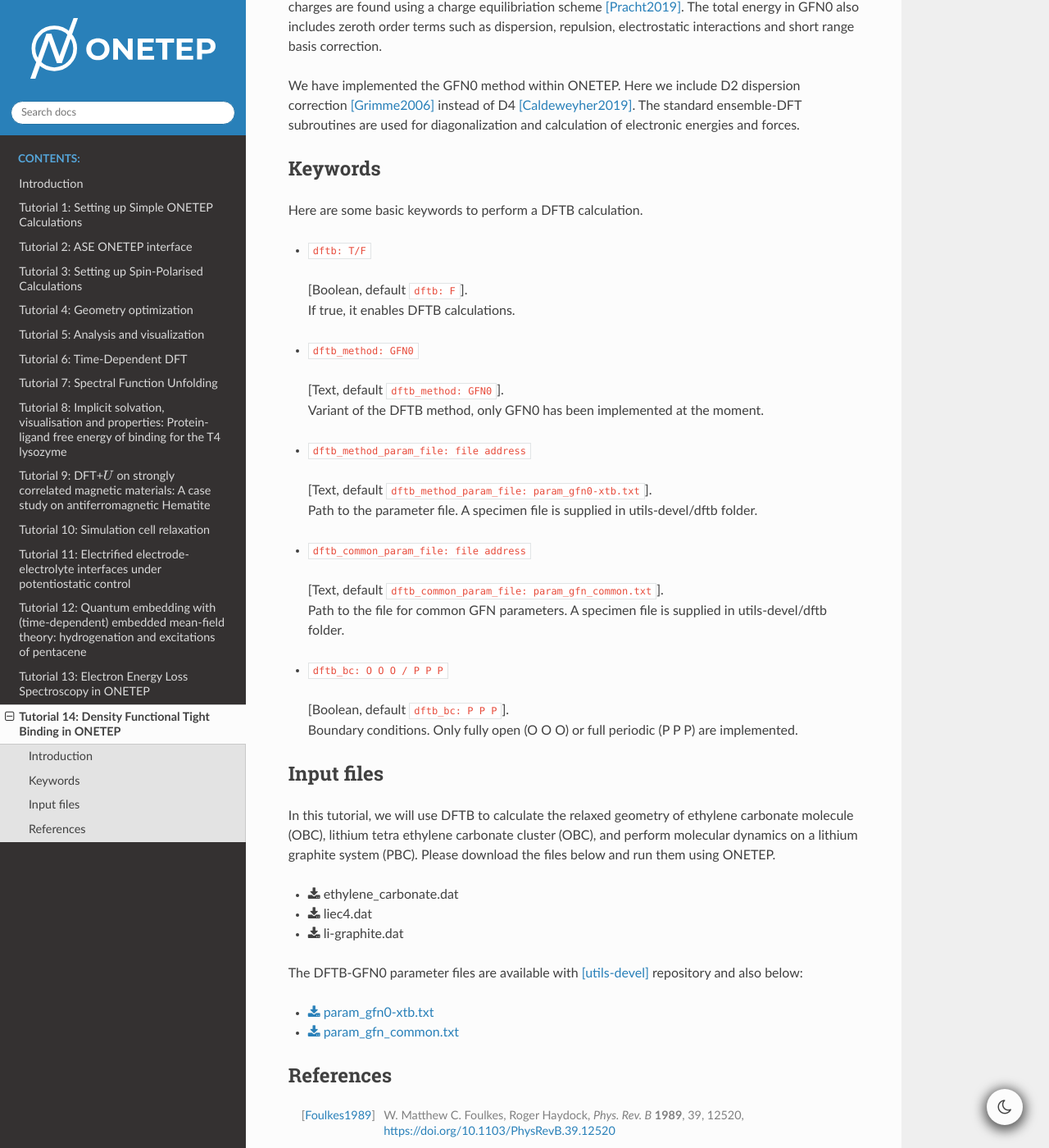
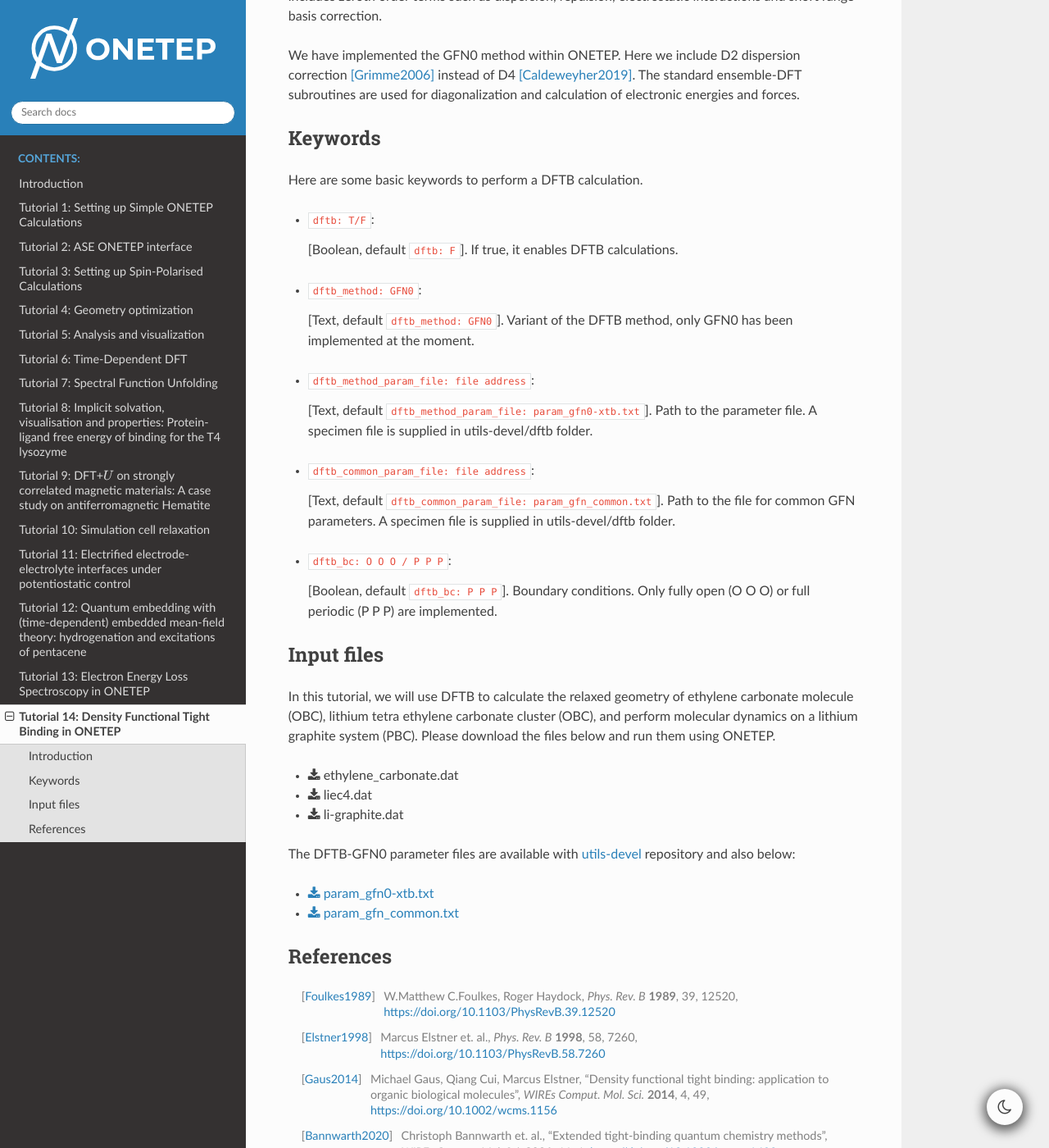
Before and after one commit to onetep-devel/tutorials, a Sphinx documentation site: the page built from source/T14_DFTB.rst, in a window 1280 px wide and 1400 px high, scrolled down 673 px. Shown: the whole window at 82% size. Built offline with Sphinx 7.4.7 and the Read the Docs theme 2.0.0, drawn with Linux system fonts in a browser that asks for light colours; part of the change alters nothing that is shown; some of the changed text lies outside the part shown.

Commit message:
Update T14.

```diff
--- a/source/T14_DFTB.rst
+++ b/source/T14_DFTB.rst
@@ -13,12 +13,12 @@ Introduction
 ============
 
 Density Functional Tight binding models have been derived by a Taylor expansion
-of the DFT energy functional in terms of the electron density and truncation
-up to a certain order in the expansion [Foulkes1989]_. Within DFTB,
-the following eigenvalue equations are solved via diagonalization:
+of the DFT energy functional in terms of the electron density and truncation up
+to a certain order in the expansion [Foulkes1989]_. Within DFTB, the following
+eigenvalue equations are solved via diagonalization:
 
+.. :label: Kohn_Sham_equation
 .. math::
-  :label: Kohn_Sham_equation
 
    \begin{aligned}
       H_{\alpha\beta}M^{\beta}_{\,i} = S_{\alpha\beta} M^{\beta}_{\,i} \epsilon_i,
@@ -29,15 +29,18 @@ is the overlap matrix, :math:`M^{\beta}_{\,i}` are the orbital coefficients, and
 :math:`\epsilon_i` are energy eigenvalues. The Hamiltonian is built from
 parameters. [Elstner1998]_ proposed a self consistent charge (SCC) extension
 to the traditional DFTB approach, which optmizes the atomic charges
-self consistently. Henceforth, a series of SCC DFTB methods have been developed [Gaus2014]_.
-Recently, non-SCC methods have undergone a revival because of their speed and applicability
-to large systems [Bannwarth2020]_. E.g. GFN0 is one such method
-where atomic charges are found using a charge equilibriation scheme [Pracht2019]_.
-The total energy in GFN0 also includes zeroth order terms such as dispersion, repulsion,
-electrostatic interactions and short range basis correction.
+self consistently. Henceforth, a series of SCC DFTB methods have been developed
+[Gaus2014]_.
+Recently, non-SCC methods have undergone a revival because of their speed and
+applicability to large systems [Bannwarth2020]_.
+E.g. GFN0 is one such method where atomic charges are found using a charge
+equilibriation scheme [Pracht2019]_.
+The total energy in GFN0 also includes zeroth order terms such as dispersion,
+repulsion, electrostatic interactions and short range basis correction.
 
 We have implemented the GFN0 method within ONETEP.
-Here we include D2 dispersion correction [Grimme2006]_ instead of D4 [Caldeweyher2019]_.
+Here we include D2 dispersion correction [Grimme2006]_ instead of D4
+[Caldeweyher2019]_.
 The standard ensemble-DFT subroutines are used for diagonalization and
 calculation of electronic energies and forces.
 
@@ -46,39 +49,50 @@ Keywords
 
 Here are some basic keywords to perform a DFTB calculation.
 
--  ``dftb: T/F``
-  | [Boolean, default ``dftb: F``].
-  | If true, it enables DFTB calculations.
+- :code:`dftb: T/F`:
 
--  ``dftb_method: GFN0``
-  | [Text, default ``dftb_method: GFN0``].
-  | Variant of the DFTB method, only GFN0 has been implemented at the moment.
+  | [Boolean, default :code:`dftb: F`].
+    If true, it enables DFTB calculations.
 
--  ``dftb_method_param_file: file address``
-  | [Text, default ``dftb_method_param_file: param_gfn0-xtb.txt``].
-  | Path to the parameter file. A specimen file is supplied in utils-devel/dftb folder.
+- :code:`dftb_method: GFN0`:
 
--  ``dftb_common_param_file: file address``
-  | [Text, default ``dftb_common_param_file: param_gfn_common.txt``].
-  | Path to the file for common GFN parameters. A specimen file is supplied in utils-devel/dftb folder.
+  | [Text, default :code:`dftb_method: GFN0`].
+    Variant of the DFTB method, only GFN0 has been implemented at the moment.
 
--  ``dftb_bc: O O O / P P P``
-  | [Boolean, default ``dftb_bc: P P P``].
-  | Boundary conditions. Only fully open (O O O) or full periodic (P P P) are implemented.
+- :code:`dftb_method_param_file: file address`:
+
+  | [Text, default :code:`dftb_method_param_file: param_gfn0-xtb.txt`].
+    Path to the parameter file. A specimen file is supplied in utils-devel/dftb
+    folder.
+
+- :code:`dftb_common_param_file: file address`:
+
+  | [Text, default :code:`dftb_common_param_file: param_gfn_common.txt`].
+    Path to the file for common GFN parameters. A specimen file is supplied in
+    utils-devel/dftb folder.
+
+- :code:`dftb_bc: O O O / P P P`:
+
+  | [Boolean, default :code:`dftb_bc: P P P`].
+    Boundary conditions. Only fully open (O O O) or full periodic (P P P) are
+    implemented.
 
 
 Input files
 ===========
 
-In this tutorial, we will use DFTB to calculate the relaxed geometry of ethylene carbonate molecule (OBC),
-lithium tetra ethylene carbonate cluster (OBC), and perform molecular dynamics on a lithium graphite system (PBC).
+In this tutorial, we will use DFTB to calculate the relaxed geometry of ethylene
+carbonate molecule (OBC), lithium tetra ethylene carbonate cluster (OBC), and
+perform molecular dynamics on a lithium graphite system (PBC).
 Please download the files below and run them using ONETEP.
 
 - :download:`ethylene_carbonate.dat <_static/tutorial_DFTB/ethylene_carbonate.dat>`
 - :download:`liec4.dat <_static/tutorial_DFTB/liec4.dat>`
 - :download:`li-graphite.dat <_static/tutorial_DFTB/li-graphite.dat>`
 
-The DFTB-GFN0 parameter files are available with [utils-devel]_ repository and also below:
+The DFTB-GFN0 parameter files are available with
+`utils-devel <https://github.com/onetep-devel/utils-devel>`_ repository and also
+below:
 
 - :download:`param_gfn0-xtb.txt <_static/tutorial_DFTB/param_gfn0-xtb.txt>`
 - :download:`param_gfn_common.txt <_static/tutorial_DFTB/param_gfn_common.txt>`
@@ -86,7 +100,7 @@ The DFTB-GFN0 parameter files are available with [utils-devel]_ repository and a
 References
 ==========
 
-.. [Foulkes1989] \ W. Matthew C. Foulkes, Roger Haydock, *Phys. Rev. B* **1989**, 39, 12520, https://doi.org/10.1103/PhysRevB.39.12520
+.. [Foulkes1989] W.Matthew C.Foulkes, Roger Haydock, *Phys. Rev. B* **1989**, 39, 12520, https://doi.org/10.1103/PhysRevB.39.12520
 
 .. [Elstner1998] Marcus Elstner et. al., *Phys. Rev. B* **1998**, 58, 7260, https://doi.org/10.1103/PhysRevB.58.7260
 
@@ -99,5 +113,3 @@ References
 .. [Grimme2006] Stefan Grimme, "Semi-empirical GGA-type density functional constructed with a long-range dispersion correction", *J. Comput. Chem.* **2006**, 27, 1787, https://doi.org/10.1002/jcc.20495
 
 .. [Caldeweyher2019] Eike Caldeweyher et. al., "A generally applicable atomic-charge dependent London dispersion correction", *J. Chem. Phys.* **2019**, 150, 154122, https://doi.org/10.1063/1.5090222
-
-.. [utils-devel] https://github.com/onetep-devel/utils-devel
```
